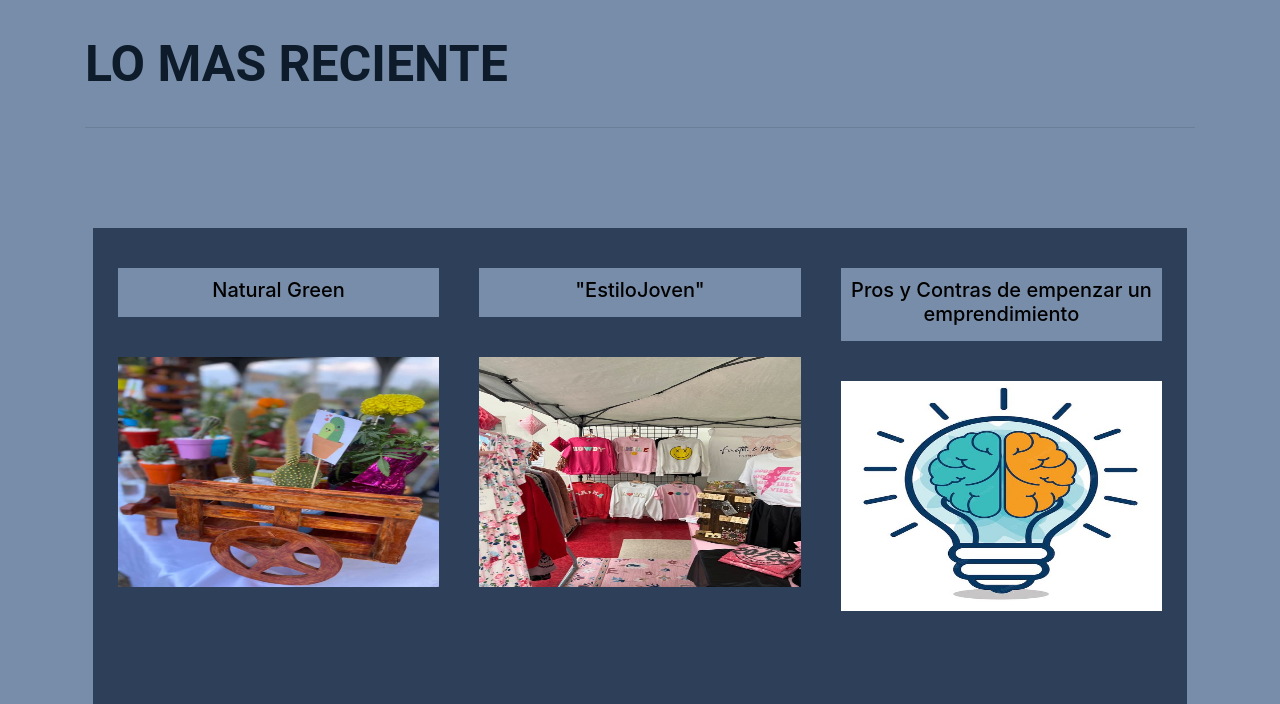
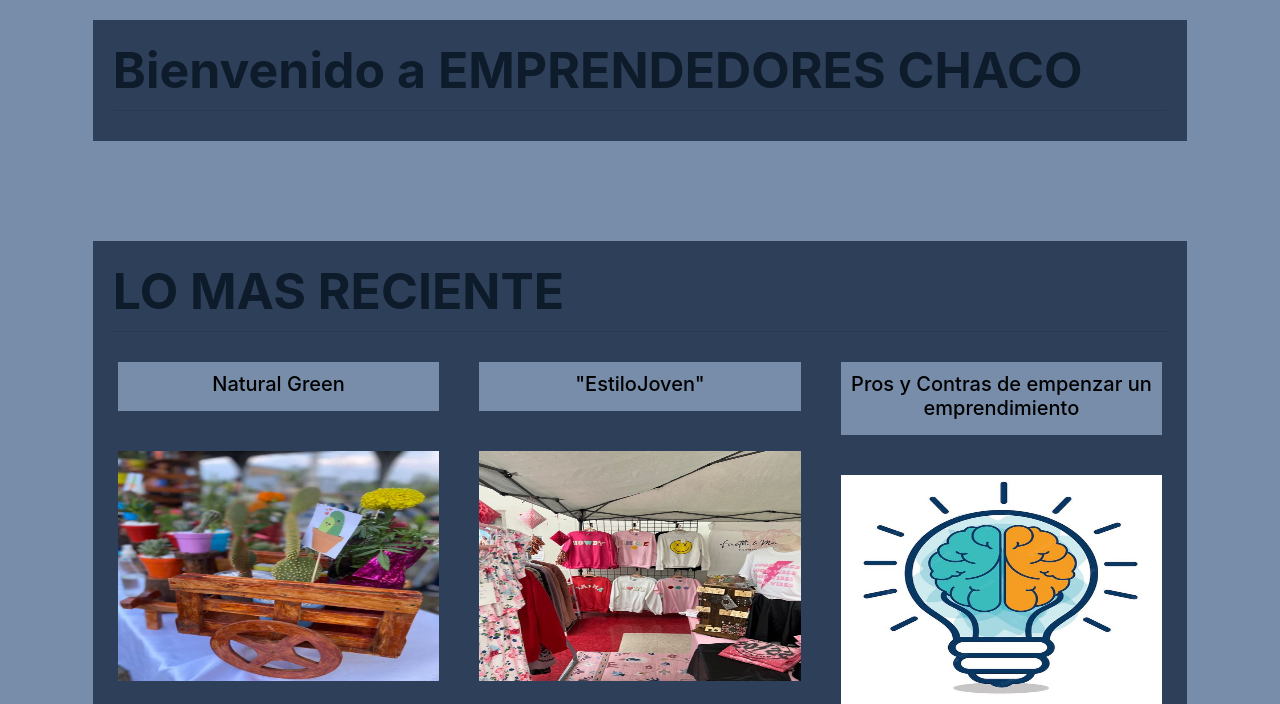
Before and after one commit to Carlosesosa/RepositorioProyectoGrupo7, a Django app: page / in a window 1280 px wide. Shown: the part 190-894 px from the top of the page. Run offline with Django 4.2, Linux system fonts and the light colour scheme; data comes from the database, SQL or seed files in the repository; some libraries are stand-ins or nearby versions.

Commit message:
cambios css - pagina de inicio

```diff
--- a/BlogEmprendedores/static/css/styles.css
+++ b/BlogEmprendedores/static/css/styles.css
@@ -172,11 +172,15 @@ header {
 }
 
 /* Publicaciones */
-
 .publicaciones{
     margin: 10rem auto;
     background-color: var(--fondo);
     padding: 2rem;
+}
+
+.publicaciones-titulo{
+    color: var(--color_principal);
+    font-weight: bold;
 }
 
 .publicacion{
@@ -208,6 +212,11 @@ header {
     font-size: 5rem;
 }
 
+.bienvenidos{
+    padding: 2rem;
+    background-color: var(--fondo);
+}
+
 /* Página login */
 .pag-login{
     padding: 10rem;
--- a/BlogEmprendedores/templates/inicio.html
+++ b/BlogEmprendedores/templates/inicio.html
@@ -2,11 +2,13 @@
 
 {% block contenido %}
 
-<div class="container">
-    <h1 class="inicio-titulo">LO MAS RECIENTE</h1><hr>
+<div class="bienvenidos contenedor">
+    <h2 class="inicio-titulo">Bienvenido a EMPRENDEDORES CHACO</h2><hr>
+
 </div>
 
 <div class="publicaciones contenedor">
+    <h2 class="inicio-titulo">LO MAS RECIENTE</h2><hr>
     <div class="row">
             {% for p in object_list %}
             <div class="publicacion col-md-4 col-sm-6">
```
Also changed, not shown: BlogEmprendedores/templates/publicaciones/listar.html (+9 -7 lines).
